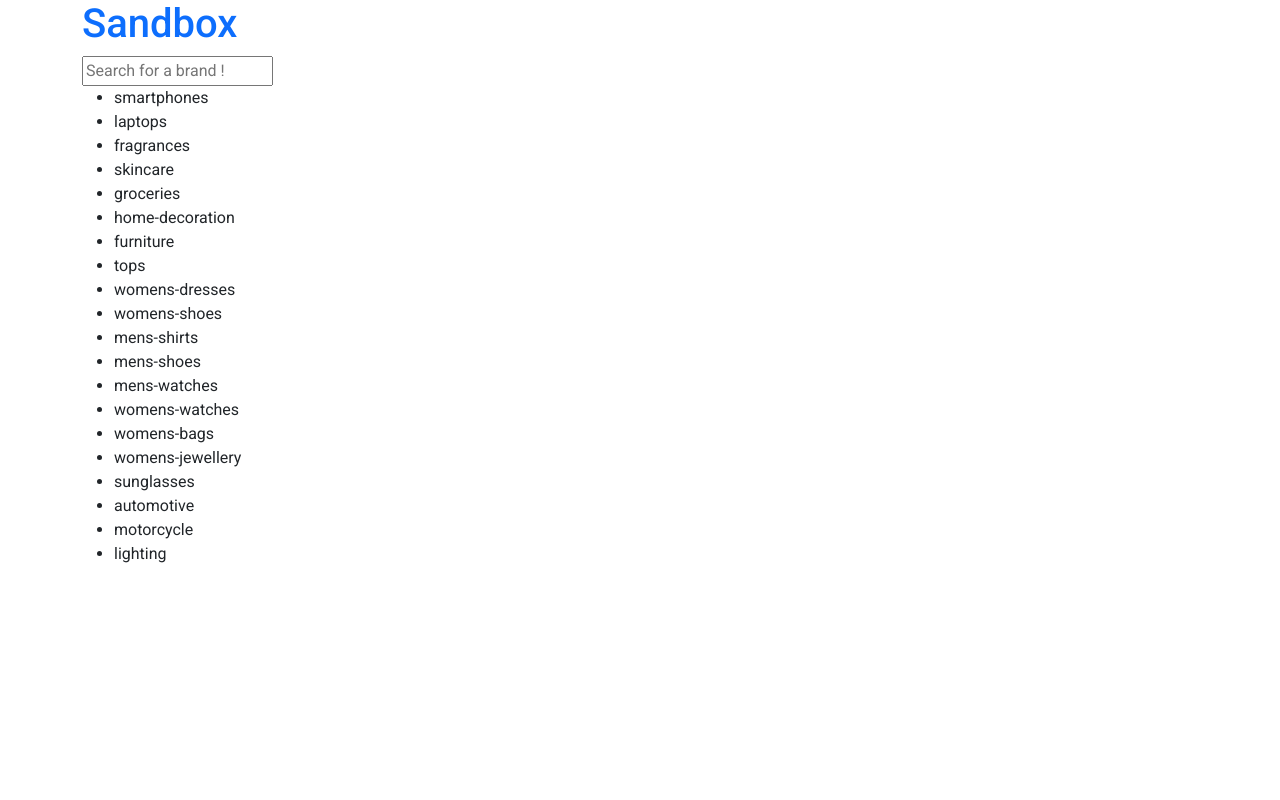
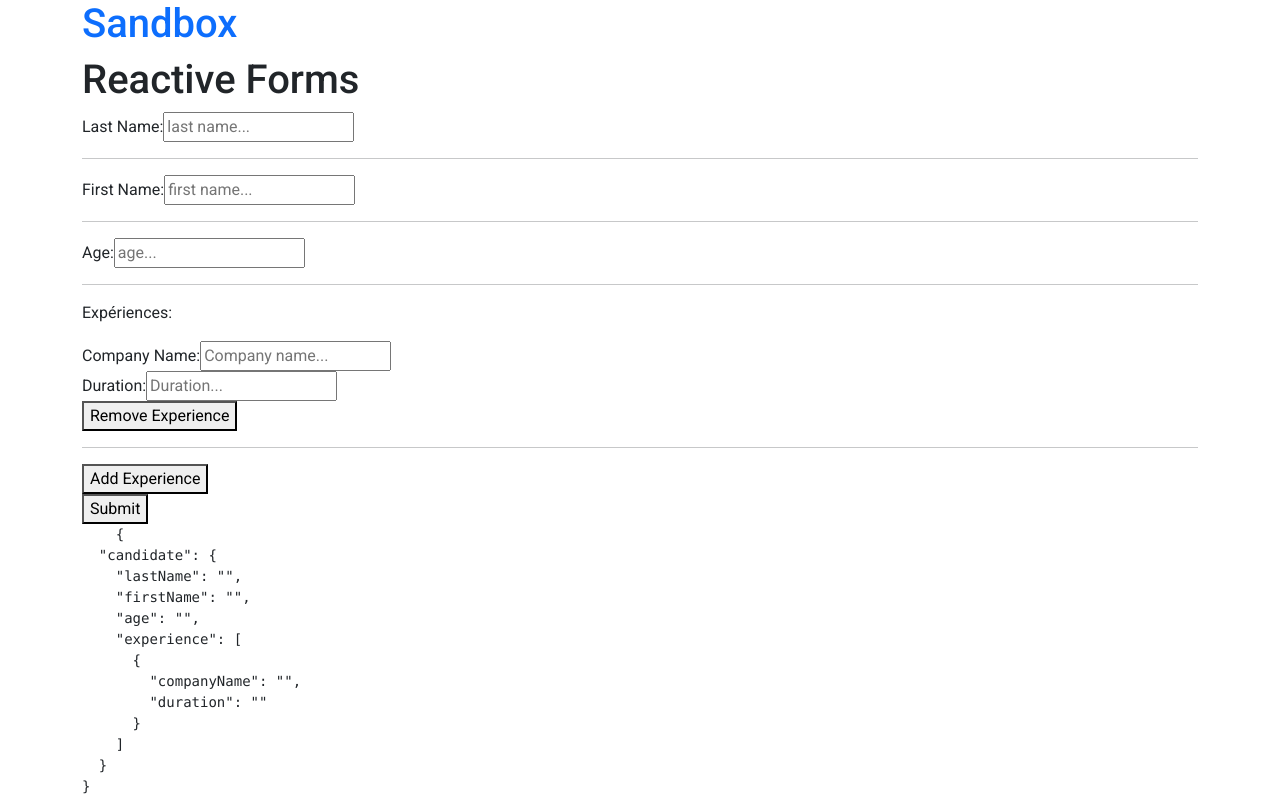
Before and after one commit to Portfolio-Allan-Rolle/angular-sandbox, an Angular app: page / in a window 1280 px wide. Built offline with nearby package versions, Linux system fonts and the light colour scheme.

Commit message:
dynamic reactive forms

```diff
--- a/src/app/app.component.html
+++ b/src/app/app.component.html
@@ -12,5 +12,6 @@
   <!-- <app-rxjs-of></app-rxjs-of> -->
   <!-- <app-rxjs-scan-operator></app-rxjs-scan-operator> -->
   <!-- <app-rxjs-search></app-rxjs-search> -->
-  <app-rxjs-search-bis></app-rxjs-search-bis>
+  <!-- <app-rxjs-search-bis></app-rxjs-search-bis> -->
+  <app-reactive-form-exercice></app-reactive-form-exercice>
 </div>
--- a/src/app/app.module.ts
+++ b/src/app/app.module.ts
@@ -15,6 +15,7 @@ import { RxjsScanOperatorComponent } from '../components/rxjs-scan-operator/rxjs
 import { RxjsSearchComponent } from '../components/rxjs-search/rxjs-search.component';
 import { SearchPipe } from '../components/rxjs-search/pipes/search.pipe';
 import { RxjsSearchBisComponent } from '../components/rxjs-search-bis/rxjs-search-bis.component';
+import { ReactiveFormExerciceComponent } from '../components/reactive-form-exercice/reactive-form-exercice.component';
 
 @NgModule({
   declarations: [
@@ -29,6 +30,7 @@ import { RxjsSearchBisComponent } from '../components/rxjs-search-bis/rxjs-searc
     RxjsSearchComponent,
     SearchPipe,
     RxjsSearchBisComponent,
+    ReactiveFormExerciceComponent,
   ],
   imports: [
     BrowserModule,
--- /dev/null
+++ b/src/components/reactive-form-exercice/reactive-form-exercice.component.html
@@ -0,0 +1,66 @@
+<h1>Reactive Forms</h1>
+
+<form [formGroup]="myForm" (ngSubmit)="onSubmit()">
+  <div formGroupName="candidate">
+    <div>
+      <span>Last Name:</span>
+      <input
+        type="text"
+        placeholder="last name..."
+        formControlName="lastName"
+      />
+    </div>
+    <hr />
+    <div>
+      <span>First Name:</span>
+      <input
+        type="text"
+        placeholder="first name..."
+        formControlName="firstName"
+      />
+    </div>
+    <hr />
+    <div>
+      <span>Age:</span>
+      <input type="text" placeholder="age..." formControlName="age" />
+    </div>
+    <hr />
+    <p>Expériences:</p>
+    <div formArrayName="experience">
+      <div
+        *ngFor="
+          let experience of myForm.controls.candidate.controls.experience
+            .controls;
+          let expIndex = index
+        "
+      >
+        <div [formGroupName]="expIndex">
+          <div>
+            <span>Company Name:</span>
+            <input
+              type="text"
+              placeholder="Company name..."
+              formControlName="companyName"
+            />
+          </div>
+          <div>
+            <span>Duration:</span>
+            <input
+              type="text"
+              placeholder="Duration..."
+              formControlName="duration"
+            />
+          </div>
+          <button (click)="removeExperience(expIndex)">Remove Experience</button>
+        </div>
+      </div>
+    </div>
+  </div>
+  <hr/>
+  <button type="button" (click)="addExperience()">Add Experience</button><br />
+  <button type="submit" (click)="onSubmit()">Submit</button>
+</form>
+
+<pre>
+    {{ myForm.value | json }}
+</pre>
--- /dev/null
+++ b/src/components/reactive-form-exercice/reactive-form-exercice.component.ts
@@ -0,0 +1,56 @@
+import { Component, inject } from '@angular/core';
+import { FormArray, FormControl, FormGroup, NonNullableFormBuilder } from '@angular/forms';
+
+
+type Experience = FormGroup<{
+  companyName : FormControl<string>,
+  duration: FormControl<string>
+}>;
+
+type Form = FormGroup<{
+  candidate: FormGroup<{
+    lastName: FormControl<string>;
+    firstName: FormControl<string>;
+    age: FormControl<string>;
+    experience : FormArray<Experience>
+  }>;
+}>;
+
+@Component({
+  selector: 'app-reactive-form-exercice',
+  templateUrl: './reactive-form-exercice.component.html',
+  styleUrls: ['./reactive-form-exercice.component.css']
+})
+export class ReactiveFormExerciceComponent {
+
+  private fb = inject(NonNullableFormBuilder);
+
+  myForm: Form = this.fb.group({
+    candidate : this.fb.group({
+      lastName: [''],
+      firstName: [''],
+      age: [''],
+      experience: this.fb.array([this.generateExperience()])
+    })
+  });
+
+  generateExperience():Experience {
+    return this.fb.group({
+      companyName: '',
+      duration: ''
+    })
+  };
+
+  addExperience() {
+    this.myForm.controls.candidate.controls.experience.push(this.generateExperience())
+  }
+
+  removeExperience(index: any) {
+    this.myForm.controls.candidate.controls.experience.removeAt(index)
+  }
+
+  onSubmit() {
+    console.log(this.myForm.getRawValue())
+  }
+
+}
--- a/src/components/rxjs-search/rxjs-search.component.ts
+++ b/src/components/rxjs-search/rxjs-search.component.ts
@@ -1,6 +1,4 @@
 import { Component, OnInit } from '@angular/core';
-import { FormControl } from '@angular/forms';
-import { Observable, combineLatest, concatMap, filter, forkJoin, from, map, mergeMap, of, startWith, tap, toArray, withLatestFrom } from 'rxjs';
 
 @Component({
   selector: 'app-rxjs-search',
```
Also changed, not shown: src/components/reactive-form-exercice/reactive-form-exercice.component.css (added), 1 other file (tests, documents, lock files or other folders).
